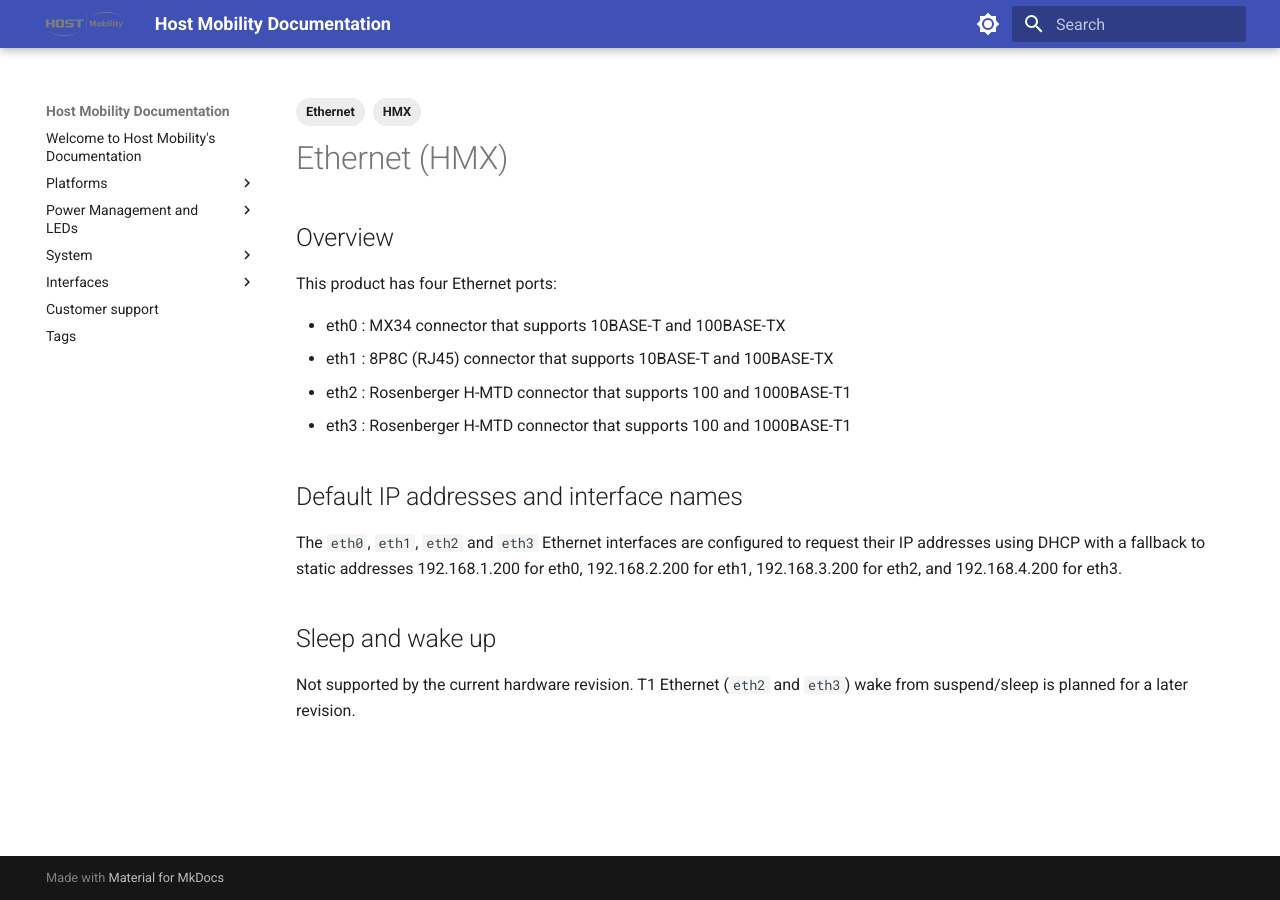
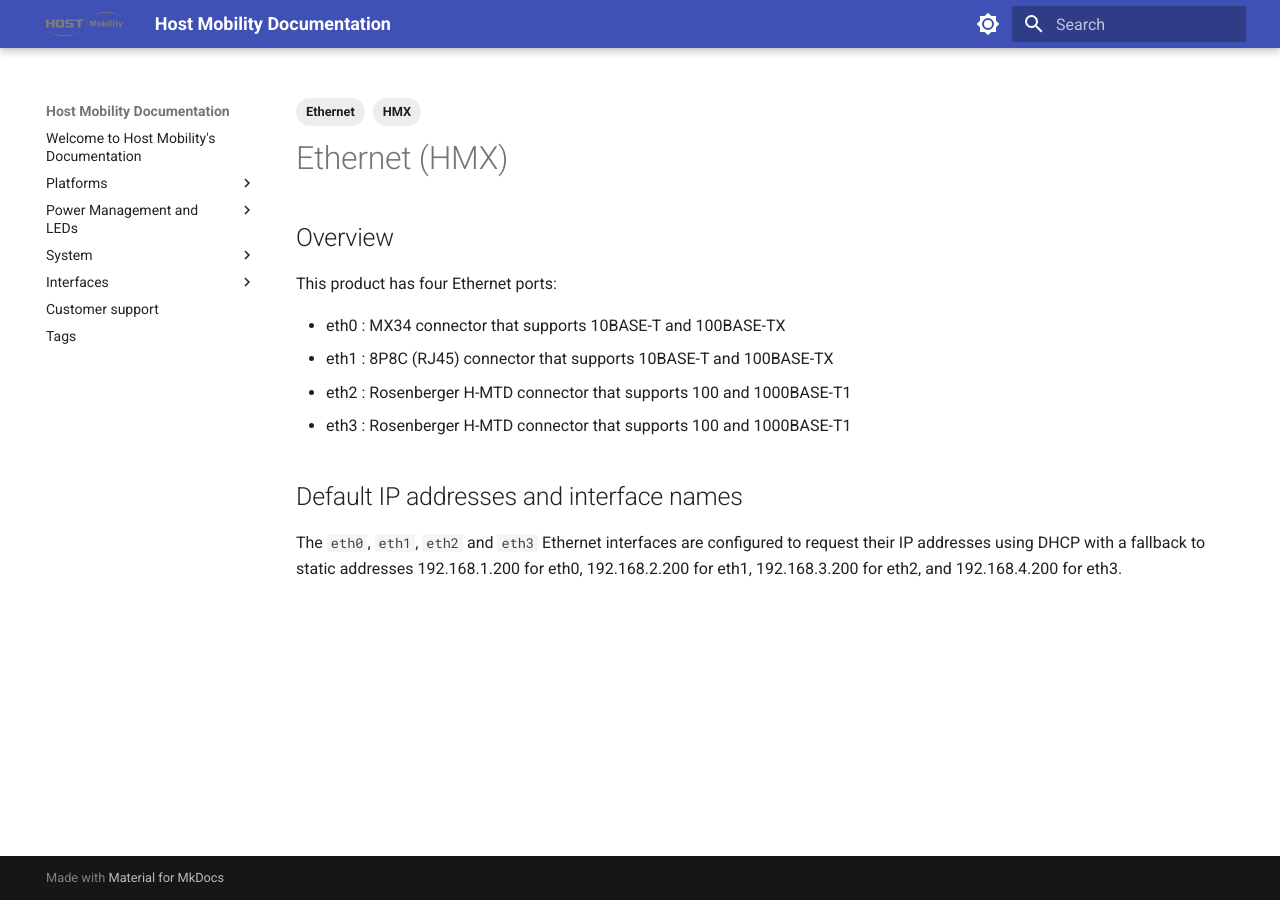
Before and after one commit to hostmobility/documentation, an MkDocs documentation site: the page built from docs/interfaces/hmx/ethernet.md, in a window 1280 px wide. Built offline with MkDocs 1.6.1 and Material for MkDocs 9.7.7, drawn with Linux system fonts in a browser that asks for light colours.

Commit message:
hmx: ethernet: Remove note about sleep and wake up

```diff
--- a/docs/interfaces/hmx/ethernet.md
+++ b/docs/interfaces/hmx/ethernet.md
@@ -17,7 +17,3 @@
 ## Default IP addresses and interface names
 
 The `eth0`, `eth1`, `eth2` and `eth3` Ethernet interfaces are configured to request their IP addresses using DHCP with a fallback to static addresses 192.168.1.200 for eth0, 192.168.2.200 for eth1, 192.168.3.200 for eth2, and 192.168.4.200 for eth3.
-
-## Sleep and wake up
-
-Not supported by the current hardware revision. T1 Ethernet (`eth2` and `eth3`) wake from suspend/sleep is planned for a later revision.
```
